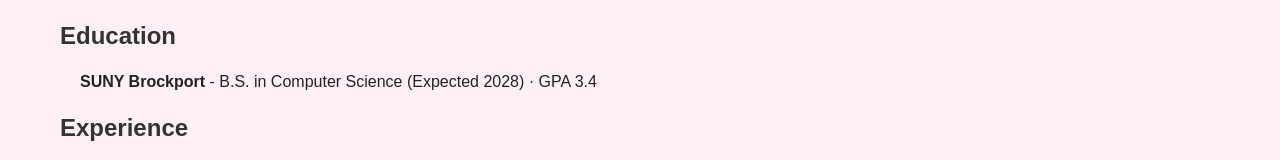
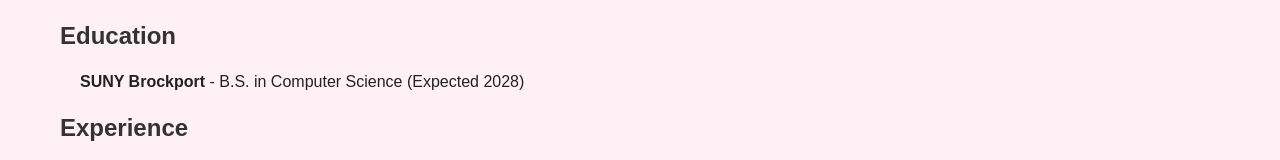
Before and after one commit to mir4v/cis117-final, a plain HTML site: page resume.html in a window 1280 px wide. Shown: the part 280-440 px from the top of the page. Drawn offline with Linux system fonts and the light colour scheme.

Commit message:
Update resume.html

```diff
--- a/resume.html
+++ b/resume.html
@@ -65,7 +65,7 @@
   </p>
 
   <h2>Education</h2>
-  <p><strong>SUNY Brockport</strong> - B.S. in Computer Science (Expected 2028) · GPA 3.4</p>
+  <p><strong>SUNY Brockport</strong> - B.S. in Computer Science (Expected 2028) </p>
 
   <h2>Experience</h2>
   <ul>
```
